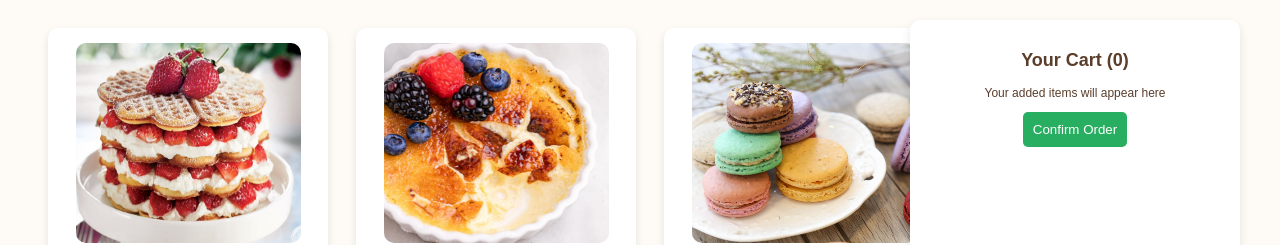
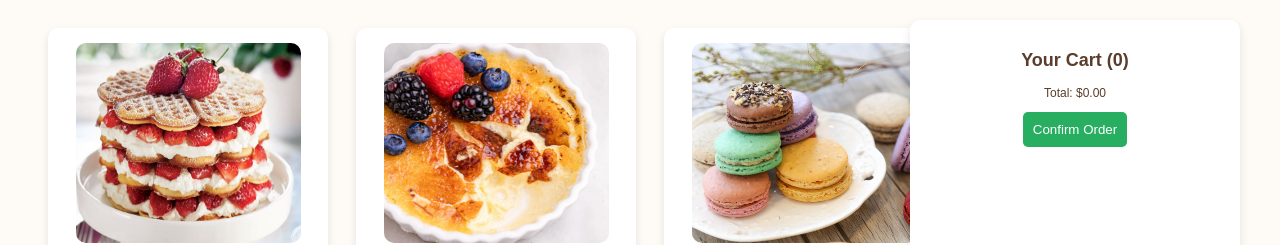
Before and after one commit to BeraUzun/tatli_website, a plain HTML site: page index.html in a window 1280 px wide. Shown: the top 245 px of the page. Drawn offline with Linux system fonts and the light colour scheme.

Commit message:
Update index.html

```diff
--- a/index.html
+++ b/index.html
@@ -67,14 +67,15 @@
             </div>
         </div>
 
+
         <div class="cart-section">
             <h2>Your Cart (<span id="cart-count">0</span>)</h2>
             <div id="cart-items">
-                <p class="empty-cart">Your added items will appear here</p>
+                <p class="empty-cart"></p>
             </div>
+            <p class="total-price">Total: <span id="cart-total">$0.00</span></p>
             <button id="confirm-order" class="confirm-btn">Confirm Order</button>
         </div>
-    </div>
 
     <div id="order-modal" class="modal">
         <div class="modal-content">
```
